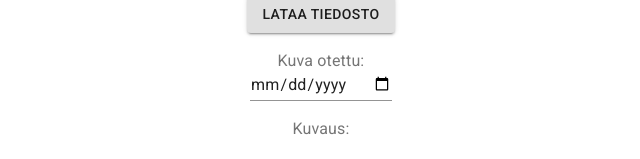
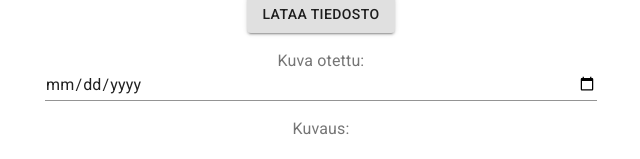
Before and after one commit to halarotu/birdlog-frontend, a React (Create React App) app: page /addimage in a window 1280 px wide. Shown: the part 191-350 px from the top of the page, without its empty margins (319-959 px from the left). Built offline with nearby package versions, Linux system fonts and the light colour scheme; no server answers.

Commit message:
Update AddImage style

```diff
--- a/src/components/AddImage.tsx
+++ b/src/components/AddImage.tsx
@@ -65,16 +65,16 @@ export function AddImage(props: IAddImageProps): JSX.Element {
           <p>{image ? image.name : ''}</p>
           {image && <Button name='remove-button' onClick={() => {setImage(undefined)}} >Poista</Button>}
         </div>
-        <InputLabel>Kuva otettu:</InputLabel>
         <div className="FormElement">
-          <Input type="date" name="image-taken-date" onChange={(e) => {setDate(e.target.value)}}/>
+          <InputLabel className="FormElementLabel">Kuva otettu:</InputLabel>
+          <Input style={{display: 'block'}} type="date" name="image-taken-date" onChange={(e) => {setDate(e.target.value)}}/>
         </div>
-        <InputLabel>Kuvaus:</InputLabel>
         <div className="FormElement">
+          <InputLabel className="FormElementLabel">Kuvaus:</InputLabel>
           <Input type="text" multiline={true} rows={3} fullWidth={true} name="image-description" onChange={(e) => {setDescription(e.target.value)}}/>
         </div>
-        <InputLabel>Laji:</InputLabel>
         <div className="FormElement">
+          <InputLabel className="FormElementLabel">Laji:</InputLabel>
           <Select value={species} onChange={(e) => {typeof(e.target.value) === 'string' && setSpecies(e.target.value)}} fullWidth={true}>
             <MenuItem key={'default'} value='default'>Valitse laji</MenuItem>
             {birds.map((bird) => <MenuItem key={bird.nameScientific} value={bird.nameScientific}>{bird.nameFin}</MenuItem>) }
```
